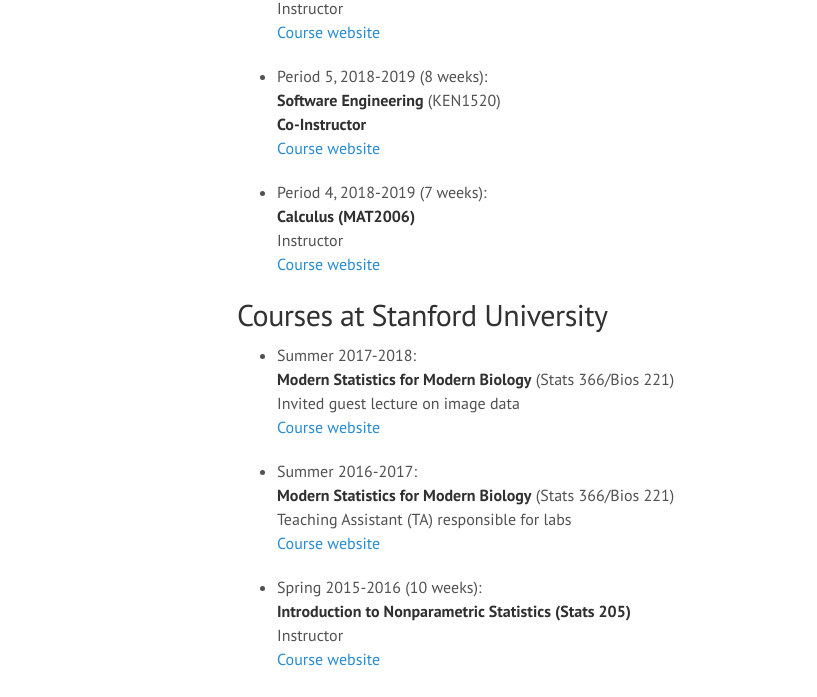
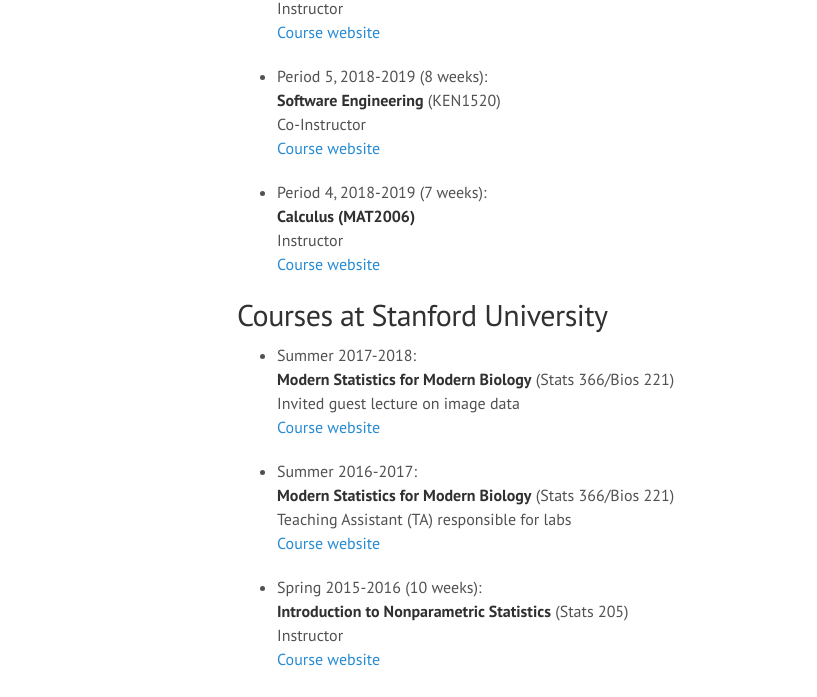
Before and after one commit to ChristofSeiler/ChristofSeiler.github.io, a Jekyll site: the page built from teaching.md, in a window 1280 px wide. Shown: the part 418-1115 px from the top of the page, without its empty margins (3-820 px from the left). Built offline with Jekyll 4.4.1, drawn with Linux system fonts in a browser that asks for light colours.

Commit message:
formatting

```diff
--- a/teaching.md
+++ b/teaching.md
@@ -17,7 +17,7 @@
 
 * Period 5, 2018-2019 (8 weeks): <br>
 **Software Engineering** (KEN1520) <br>
-**Co-Instructor** <br>
+Co-Instructor <br>
 [Course website](https://www.maastrichtuniversity.nl/education/bachelor/bachelor-data-science-and-knowledge-engineering/courses-curriculum)
 
 * Period 4, 2018-2019 (7 weeks): <br>
@@ -38,7 +38,7 @@
 [Course website](http://web.stanford.edu/class/bios221/index.html)
 
 * Spring 2015-2016 (10 weeks): <br>
-**Introduction to Nonparametric Statistics (Stats 205)** <br>
+**Introduction to Nonparametric Statistics** (Stats 205) <br>
 Instructor <br>
 [Course website](http://christofseiler.github.io/stats205/)
 
```
